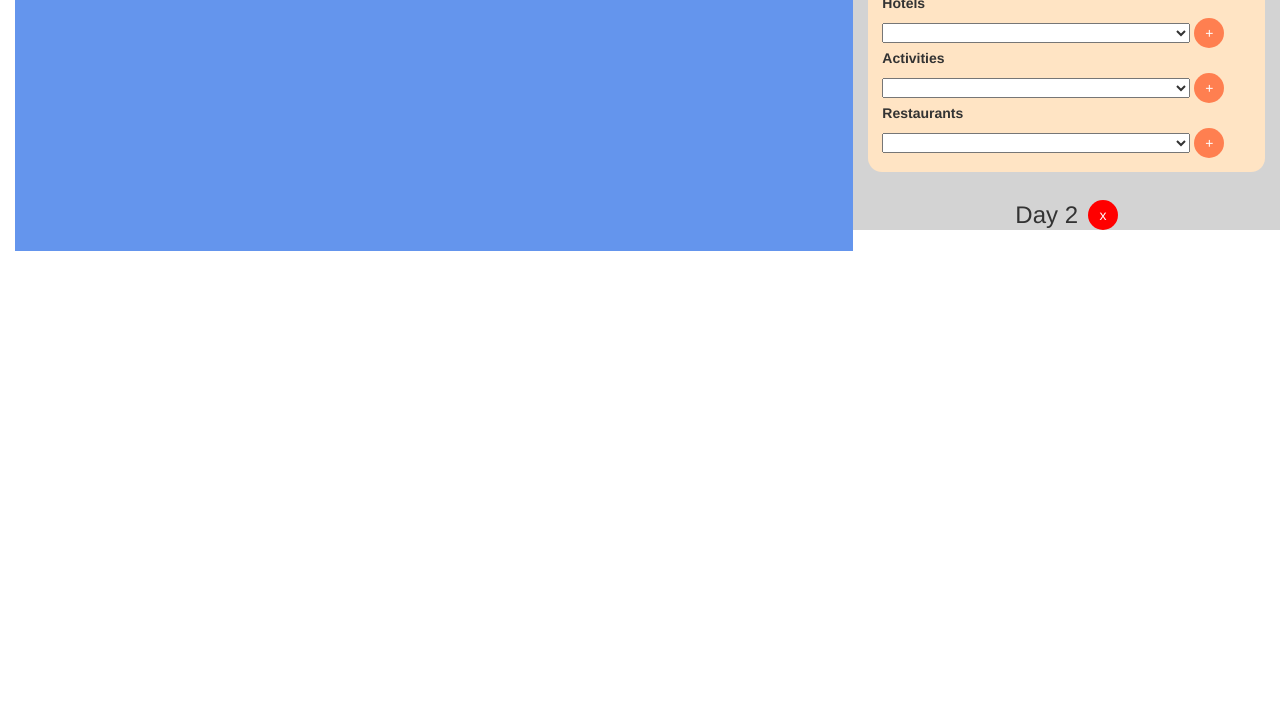
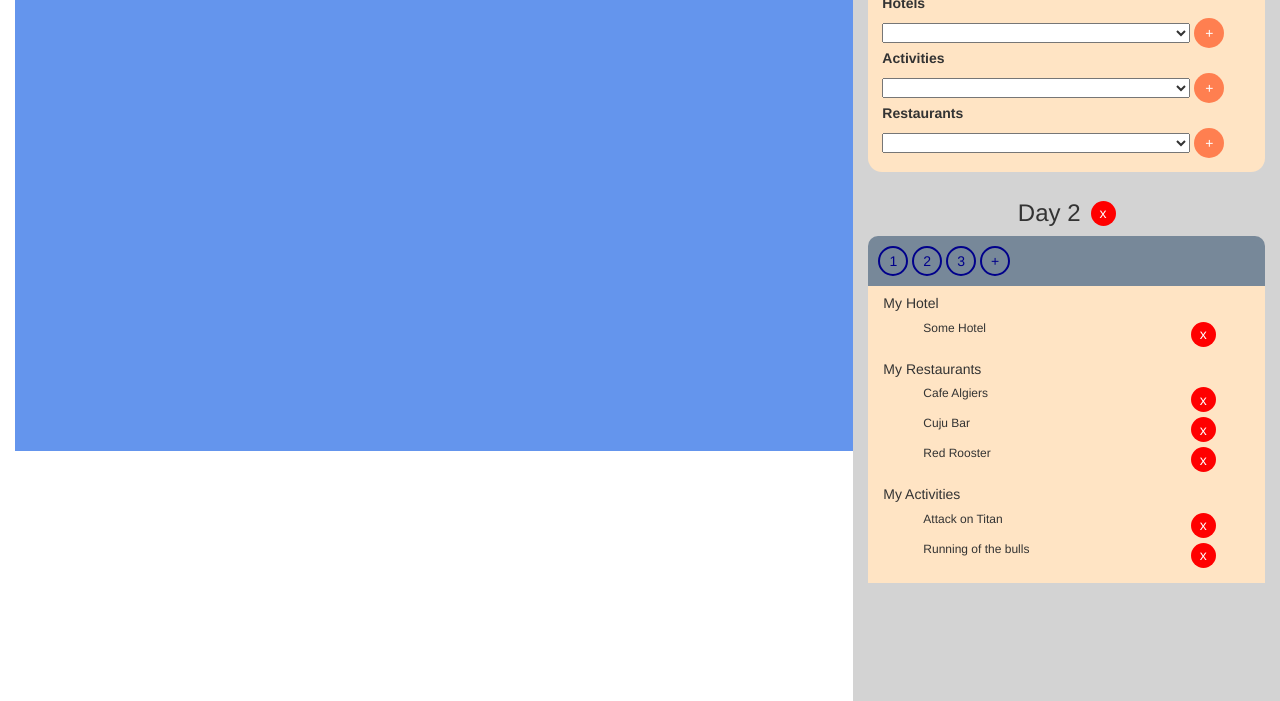
Before and after one commit to dillonius01/tripplanner, a website: page views/index.html in a window 1280 px wide. Shown: the part 101-802 px from the top of the page. Drawn offline with nearby package versions, Linux system fonts and the light colour scheme; files that its build step writes are made by us from their sources.

Commit message:
blocking done

```diff
--- a/assets/stylesheets/index.scss
+++ b/assets/stylesheets/index.scss
@@ -28,7 +28,7 @@ button:focus {
 
 .map-container {
 	background-color: cornflowerblue;
-	height: 300px;
+	height: 500px;
 }
 
 .btn-add {
@@ -41,16 +41,46 @@ button:focus {
 }
 
 .btn-x {
-	height: 30px;
-	width: 30px;
-	border-radius: 30px;
+	height: 25px;
+	width: 25px;
+	border-radius: 25px;
 	border: none;
 	background-color: red;
 	color: white;
 }
 
+.flex-center {
+	display: flex;
+	align-items: center;
+	justify-content: center;
+}
+
+.btn-date {
+	height: 30px;
+	width: 30px;
+	border-radius: 30px;
+	border: 2px solid darkblue;
+	background-color: lightslategray;
+}
+
+#date-selector {
+	background-color: lightslategray;
+	padding: 10px;
+	margin-top: 10px;
+	border-radius: 10px 10px 0px 0px;
+
+	button {
+		color: darkblue;
+	}
+}
+
 #my-nav {
 	margin-bottom: 0;
+	background-color: lightslategray;
+
+	a {
+		color: darkblue;
+	}
 }
 
 #day-name-container {
@@ -62,14 +92,37 @@ button:focus {
 
 
 	margin-top: 2em;
-	display: flex;
-	align-items: center;
-	justify-content: center;
+}
+
+#hotel-itin {
+	padding-top: 10px;
+}
+
+.itinerary-container {
+	background-color: bisque;
+
+	ul {
+		list-style: none;
+	}
+
+	h5, h6 {
+		margin: 0;
+	}
+
+	h5 {
+		margin-left: 15px;
+		margin-bottom: 10px;
+	}
+
+	li {
+		height: 30px;
+	}
 }
 
 
 #right-panel-container {
 	background-color: lightgray;
+	height: calc(100vh - 50px);
 }
 
 #left-panel-container {
--- a/views/index.html
+++ b/views/index.html
@@ -45,11 +45,113 @@
 				</div>
 
 
-				<div>
-					<div id="day-name-container">
+				<div id="day-name-container">
+					<div class="flex-center">
 						<h3>Day 2</h3>
 						<button class="btn-x">x</button>
 					</div>
+				</div>
+
+				<div id="picker-container">
+					<div id="date-selector">
+						<button class="btn-date">1</button>
+						<button class="btn-date">2</button>
+						<button class="btn-date">3</button>
+						<button class="btn-date">+</button>
+					</div>
+
+					<div id="hotel-itin" class="itinerary-container">
+						<div class="row">
+							<div class="col-xs-12">
+								<h5>My Hotel</h5>
+							</div>
+							<div class="col-xs-12">
+								<ul>
+
+									<li>
+										<div class="col-xs-9">
+											<h6>Some Hotel</h6>
+										</div>
+										<div class="col-xs-2">
+											<button class="btn-x">x</button>
+										</div>
+									</li>
+
+
+								</ul>
+							</div>
+						</div>
+					</div>
+
+					<div class="itinerary-container">
+						<div class="row">
+							<div class="col-xs-12">
+								<h5>My Restaurants</h5>
+							</div>
+							<div class="col-xs-12">
+								<ul>
+									<li>
+										<div class="col-xs-9">
+											<h6>Cafe Algiers</h6>
+										</div>
+										<div class="col-xs-2">
+											<button class="btn-x">x</button>
+										</div>
+									</li>
+
+									<li>
+										<div class="col-xs-9">
+											<h6>Cuju Bar</h6>
+										</div>
+										<div class="col-xs-2">
+											<button class="btn-x">x</button>
+										</div>
+									</li>
+
+									<li>
+										<div class="col-xs-9">
+											<h6>Red Rooster</h6>
+										</div>
+										<div class="col-xs-2">
+											<button class="btn-x">x</button>
+										</div>
+									</li>
+								</ul>
+							</div>
+						</div>
+					</div>
+
+					<div class="itinerary-container">
+						<div class="row">
+							<div class="col-xs-12">
+								<h5>My Activities</h5>
+							</div>
+							<div class="col-xs-12">
+								<ul>
+									<li>
+										<div class="col-xs-9">
+											<h6>Attack on Titan</h6>
+										</div>
+										<div class="col-xs-2">
+											<button class="btn-x">x</button>
+										</div>
+									</li>
+
+									<li>
+										<div class="col-xs-9">
+											<h6>Running of the bulls</h6>
+										</div>
+										<div class="col-xs-2">
+											<button class="btn-x">x</button>
+										</div>
+									</li>
+								</ul>
+
+							</div>
+						</div>
+					</div>
+
+
 				</div>
 
 			</div>
```
Also changed, not shown: public/stylesheets/index.css.
